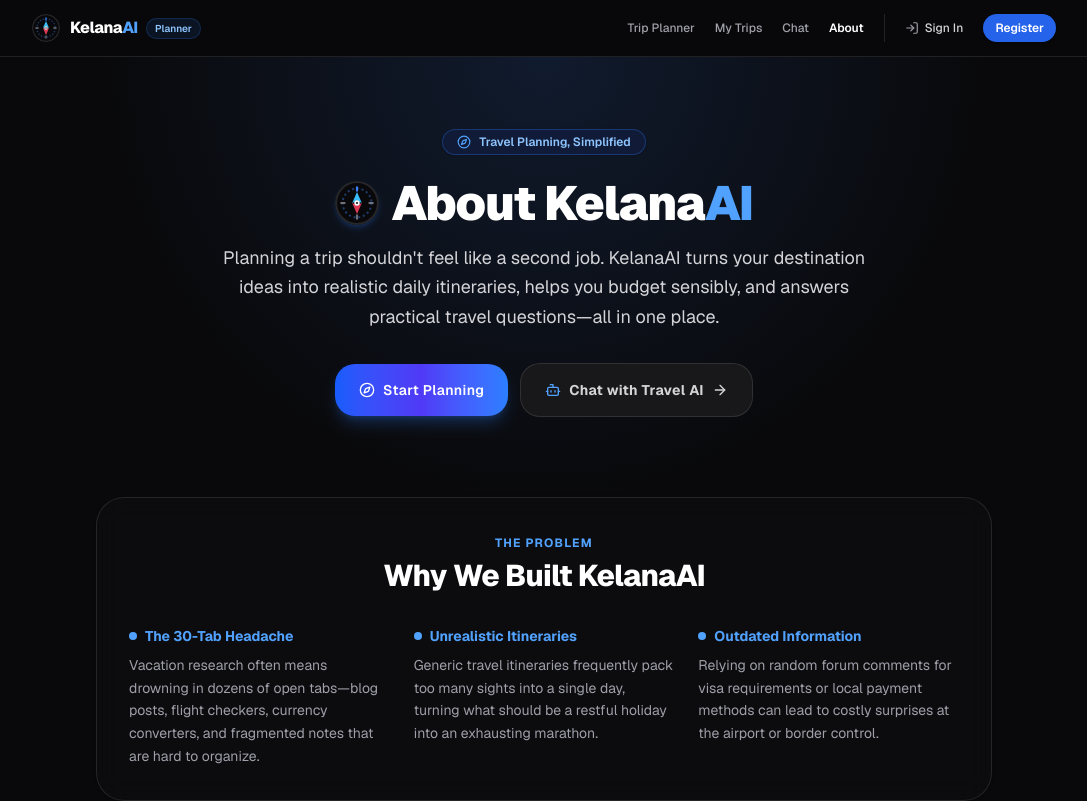
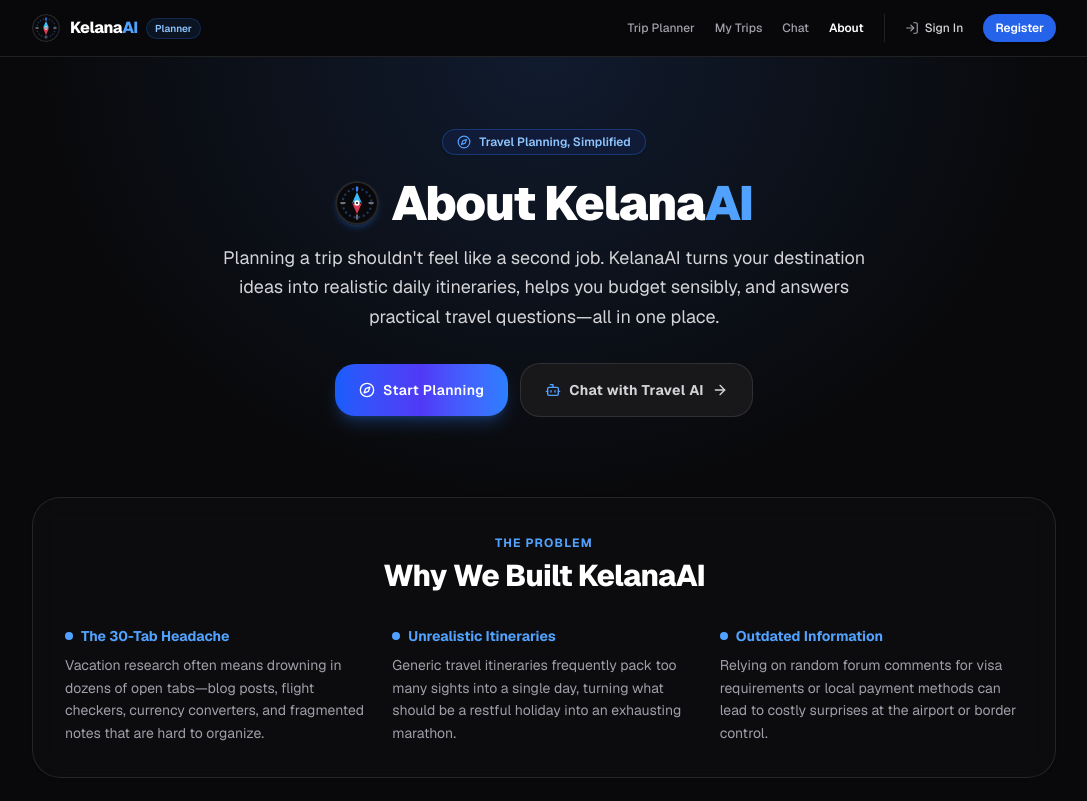
Before and after one commit to ignasiusadhitia/kelana-ai, a Next.js app in the folder frontend/: page /about in a window 1280 px wide. Shown: the top 801 px of the page, without its empty margins (96-1183 px from the left). Built offline with nearby package versions, Linux system fonts and the light colour scheme; no server answers.

Commit message:
style(about): align container width to max-w-5xl with Navbar and Footer

```diff
--- a/frontend/app/about/page.tsx
+++ b/frontend/app/about/page.tsx
@@ -132,9 +132,9 @@
 
       <main className="relative flex-1 px-4 py-8 pb-24 sm:pb-16 sm:px-6 lg:px-8">
         {/* Ambient Top Lighting Glow */}
-        <div className="pointer-events-none absolute top-0 left-1/2 -translate-x-1/2 h-[450px] w-full max-w-4xl bg-[radial-gradient(ellipse_at_top,rgba(59,130,246,0.15),transparent_70%)]" />
+        <div className="pointer-events-none absolute top-0 left-1/2 -translate-x-1/2 h-[450px] w-full max-w-5xl bg-[radial-gradient(ellipse_at_top,rgba(59,130,246,0.15),transparent_70%)]" />
 
-        <div className="relative mx-auto max-w-4xl space-y-16 sm:space-y-20">
+        <div className="relative mx-auto max-w-5xl space-y-16 sm:space-y-20">
           {/* HERO SECTION */}
           <section className="text-center max-w-2xl mx-auto pt-4 sm:pt-10">
             <div className="inline-flex items-center gap-2 rounded-full border border-blue-500/30 bg-blue-950/40 px-3.5 py-1 text-xs font-semibold text-blue-300 shadow-sm backdrop-blur-md mb-6">
```
